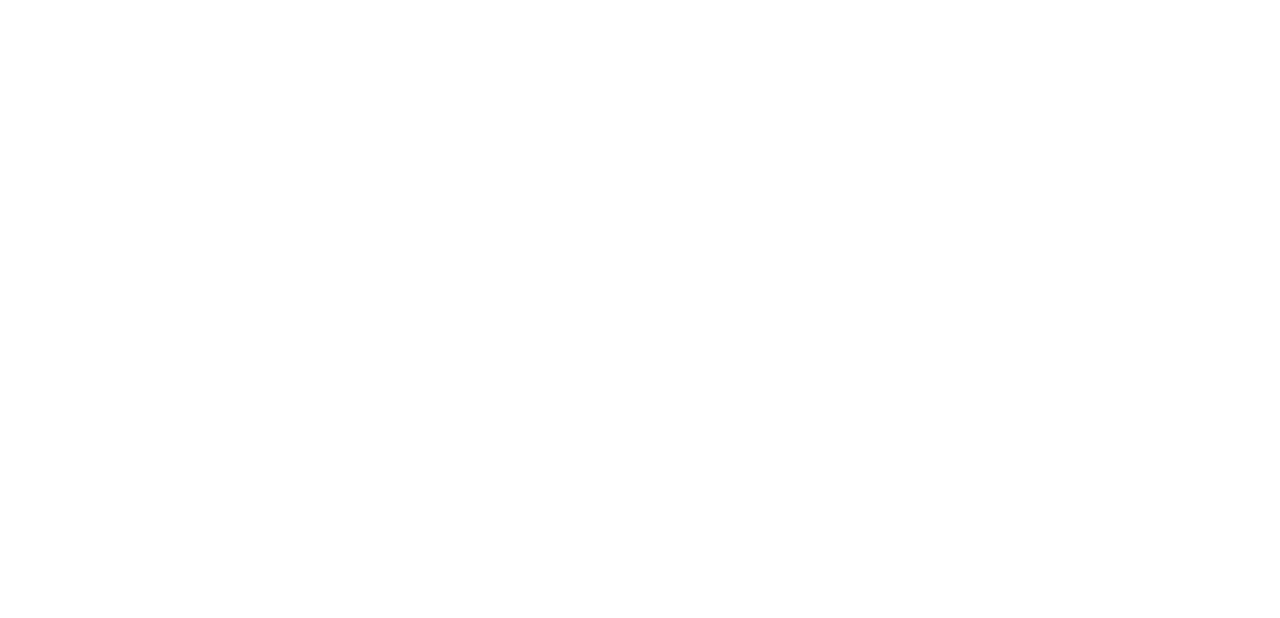
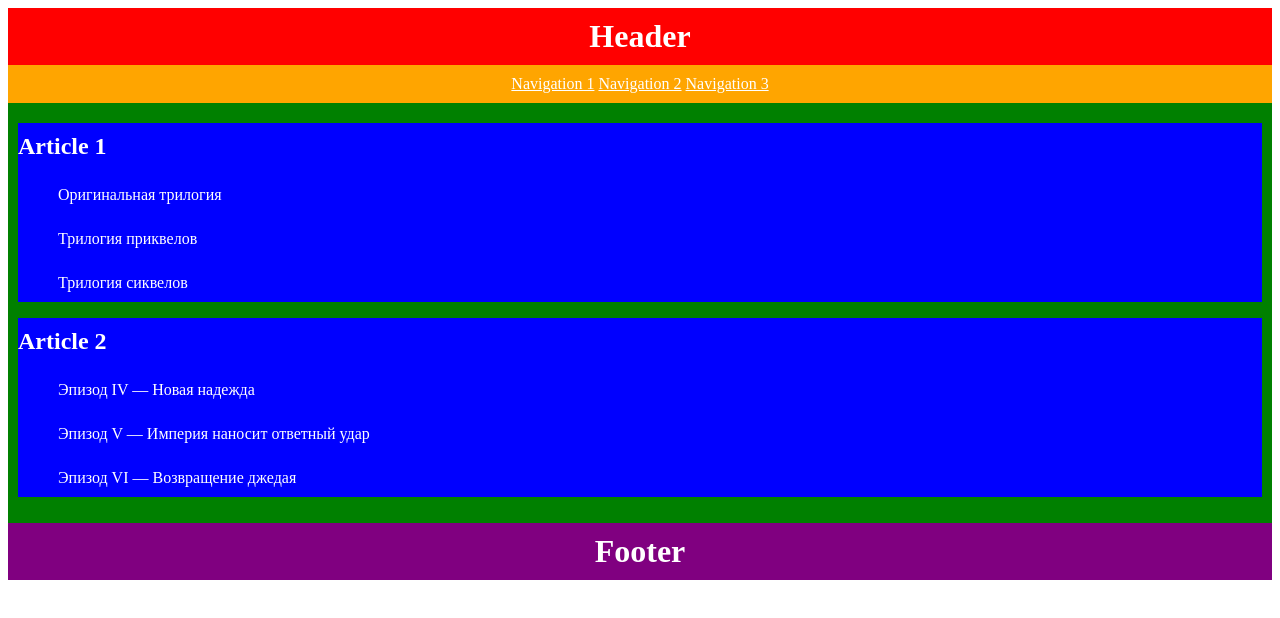
Before and after one commit to js-tasks-ru/htmlcss-20230530_avksntv, a website: page 02-dz0/01-semantic-mockup/solution.html in a window 1280 px wide. Drawn offline with Linux system fonts and the light colour scheme.

Commit message:
вводные материалы. второй коммит. ssh.

```diff
--- a/02-dz0/01-semantic-mockup/solution.html
+++ b/02-dz0/01-semantic-mockup/solution.html
@@ -1,4 +1,90 @@
 <!DOCTYPE html>
 <html lang="ru">
-    <!-- Ваше решение -->
+  <!-- Ваше решение -->
+  <head>
+    <meta charset="utf-8" />
+    <title>Тестовая страница</title>
+    <style>
+      body {
+        color: white;
+      }
+      h1,
+      h2 {
+        margin: 0;
+        padding-top: 10px;
+        padding-bottom: 10px;
+      }
+      a {
+        color: white;
+      }
+      .header {
+        background-color: red;
+        text-align: center;
+      }
+      .nav {
+        background-color: orange;
+        text-decoration: none;
+        padding-top: 10px;
+        padding-bottom: 10px;
+      }
+      .main {
+        background-color: green;
+        padding-top: 10px;
+        padding-left: 10px;
+        padding-right: 10px;
+        padding-bottom: 10px;
+      }
+      article {
+        background-color: blue;
+        margin-top: 10px;
+      }
+      .footer {
+        background-color: purple;
+        text-align: center;
+      }
+      ol,
+      ul {
+        padding-bottom: 10px;
+      }
+    </style>
+  </head>
+  <body>
+    <header class="header">
+      <h1>Header</h1>
+      <nav class="nav">
+        <a href="#">Navigation 1</a>
+        <a href="#">Navigation 2</a>
+        <a href="#">Navigation 3</a>
+      </nav>
+    </header>
+    <main class="main">
+      <article>
+        <h2>Article 1</h2>
+        <ul>
+          Оригинальная трилогия
+        </ul>
+        <ul>
+          Трилогия приквелов
+        </ul>
+        <ul>
+          Трилогия сиквелов
+        </ul>
+      </article>
+      <article>
+        <h2>Article 2</h2>
+        <ol>
+          Эпизод IV — Новая надежда
+        </ol>
+        <ol>
+          Эпизод V — Империя наносит ответный удар
+        </ol>
+        <ol>
+          Эпизод VI — Возвращение джедая
+        </ol>
+      </article>
+    </main>
+    <footer class="footer">
+      <h1>Footer</h1>
+    </footer>
+  </body>
 </html>
```
